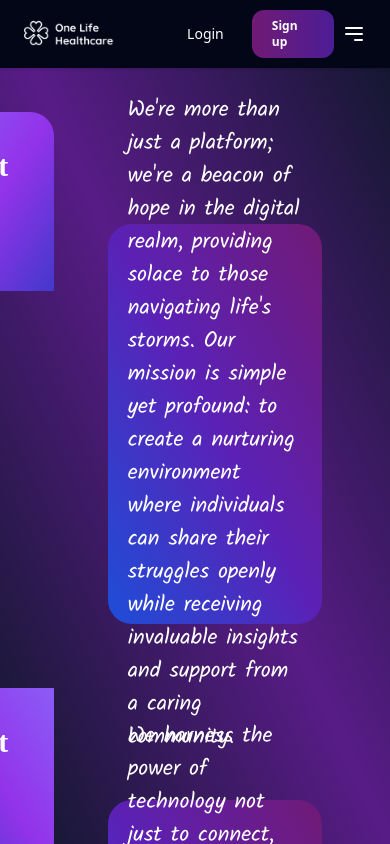
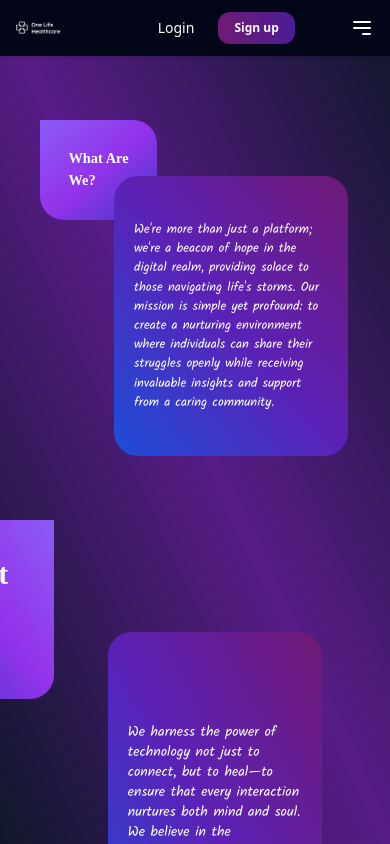
Before and after one commit to Vetanshu/Healthcare, a React (Vite) app in the folder my-project/: page /about in a window 390 px wide. Built offline with nearby package versions, Linux system fonts and the light colour scheme; a web font is replaced by a local one.

Commit message:
about us responsive

```diff
--- a/my-project/src/components/About Us/About.jsx
+++ b/my-project/src/components/About Us/About.jsx
@@ -45,10 +45,12 @@ const About = () => {
         animate="show"
         >
           <div className="relative flex flex-col items-center lg:items-start md:justify-normal">
-            <div className="small-box w-[30%] lg:w-60 h-[35%] -translate-x-[200px] lg:h-48 bg-gradient-to-br from-violet-500 via-purple-600 to-indigo-700 text-3xl lg:text-4xl text-white flex justify-center items-center absolute font-semibold font-play rounded-tr-3xl rounded-bl-3xl lg:top-0 lg:ml-5 transform md:-translate-x-40 md:text-3xl md:w-[210px] md:h-[150px] box-shadow: 0 29px 52px rgba(0,0,0,0.40), 0 25px 16px rgba(0,0,0,0.20);">
+
+            <div className="small-box w-[30%] h-[100px] sm:w-[30%] sm:h-[150px] text-[0.9rem] sm:-top-2  left-10 mt-2 lg:w-60  lg:h-48 bg-gradient-to-br from-violet-500 via-purple-600 to-indigo-700 sm:text-3xl lg:text-4xl text-white flex justify-center items-center absolute font-semibold font-play rounded-tr-3xl rounded-bl-3xl lg:top-0 lg:ml-5 transform md:-translate-x-40 md:text-3xl md:w-[210px] md:h-[150px] box-shadow: 0 29px 52px rgba(0,0,0,0.40), 0 25px 16px rgba(0,0,0,0.20);">
               What Are <br /> We?
             </div>
-            <div className="text-box w-[55%] h-[400px] text-[22px] ml-24 lg:w-[600px] bg-gradient-to-tr from-blue-700 via-violet-800 to-fuchsia-900 lg:h-[350px] rounded-3xl mt-28 -translate-x-7 z-10 flex justify-center items-center px-5 lg:px-10 lg:text-2xl font-medium font-kalam text-white lg:mt-28 lg:ml-16 md:w-[50%] md:ml-52 md:p-11 md:mt-24 md:text-xl md:h-[400px] box-shadow: 0 29px 52px rgba(0,0,0,0.40), 0 25px 16px rgba(0,0,0,0.20);">
+            <div className="text-box w-[60%] h-[280px] text-[0.8rem] mt-16 ml-32 sm:h-[340px] sm:w-[68%]  sm:text-[22px] sm:ml-28 sm:mt-24
+            lg:w-[600px] bg-gradient-to-tr from-blue-700 via-violet-800 to-fuchsia-900 lg:h-[350px] rounded-3xl -translate-x-7 z-10 flex justify-center items-center px-5 lg:px-10 lg:text-2xl font-medium font-kalam text-white lg:mt-28 lg:ml-16 md:w-[50%] md:ml-52 md:p-11 md:mt-24 md:text-xl md:h-[400px] box-shadow: 0 29px 52px rgba(0,0,0,0.40), 0 25px 16px rgba(0,0,0,0.20);">
               <p>
                 We're more than just a platform; we're a beacon of hope in the
                 digital realm, providing solace to those navigating life's storms.
@@ -75,7 +77,7 @@ const About = () => {
               What We <br />
               Do?
             </div>
-            <div className="text-box w-[55%] h-[400px] text-[22px] ml-24 lg:w-[600px] bg-gradient-to-tr from-blue-700 via-violet-800 to-fuchsia-900 lg:h-[350px] rounded-3xl mt-28 -translate-x-7 z-10 flex justify-center items-center px-5 lg:px-10 lg:text-2xl font-medium font-kalam text-white lg:mt-28 lg:ml-16 md:w-[50%] md:ml-52 md:p-11 md:mt-24 md:text-xl md:h-[400px] box-shadow: 0 29px 52px rgba(0,0,0,0.40), 0 25px 16px rgba(0,0,0,0.20);">
+            <div className="text-box w-[55%] h-[400px] text-sm ml-24 lg:w-[600px] bg-gradient-to-tr from-blue-700 via-violet-800 to-fuchsia-900 lg:h-[350px] rounded-3xl mt-28 -translate-x-7 z-10 flex justify-center items-center px-5 lg:px-10 lg:text-2xl font-medium font-kalam text-white lg:mt-28 lg:ml-16 md:w-[50%] md:ml-52 md:p-11 md:mt-24 md:text-xl md:h-[400px] box-shadow: 0 29px 52px rgba(0,0,0,0.40), 0 25px 16px rgba(0,0,0,0.20);">
               <p>
                 We harness the power of technology not just to connect, but to heal—to ensure that every interaction nurtures both mind and soul. We believe in the transformative magic of sharing, knowing that in each narrative lies the potential for healing and growth.
               </p>
--- a/my-project/tailwind.config.js
+++ b/my-project/tailwind.config.js
@@ -11,9 +11,9 @@ export default {
         kalam:["Kalam", "cursive"]
       },
 
-      screens:{
-        "sm":"320px"
-      },
+      // screens:{
+      //   "sm":"320px"
+      // },
 
       lineHeight:{
         mid:"60px"
```
